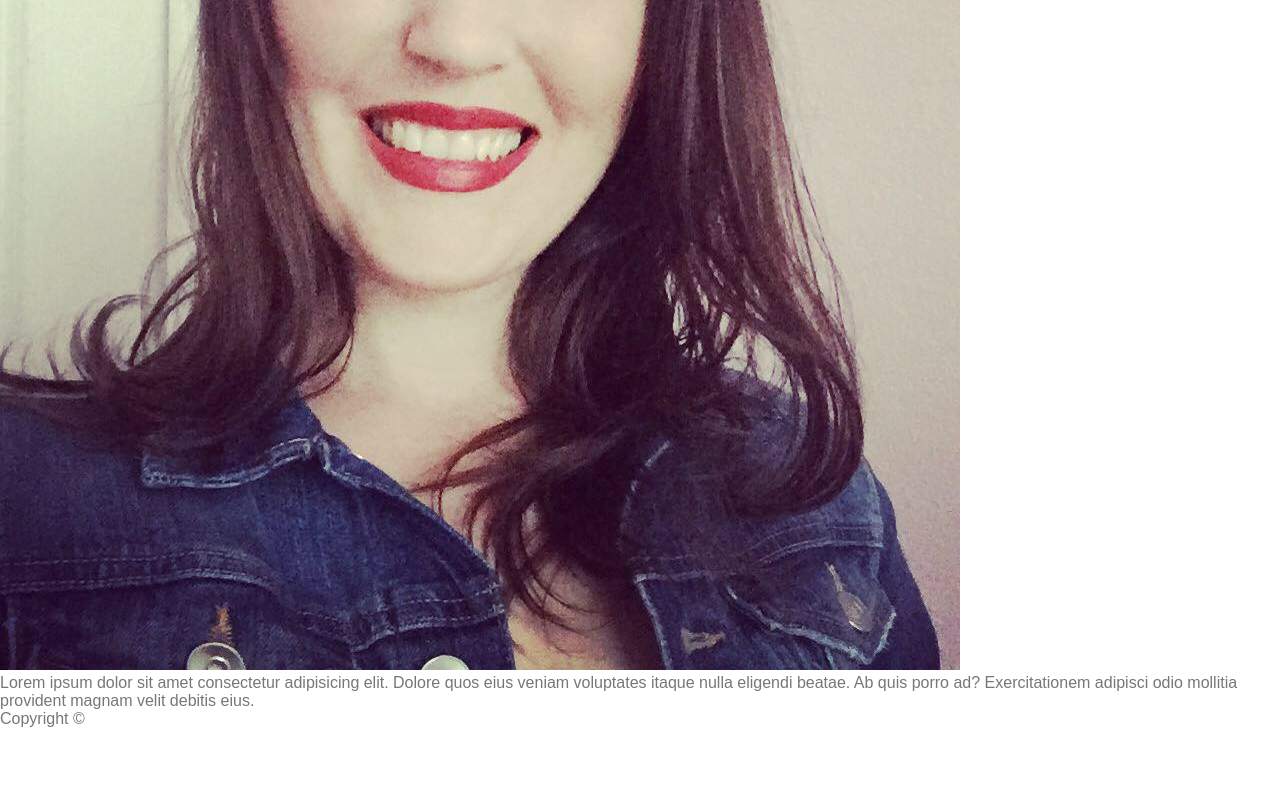
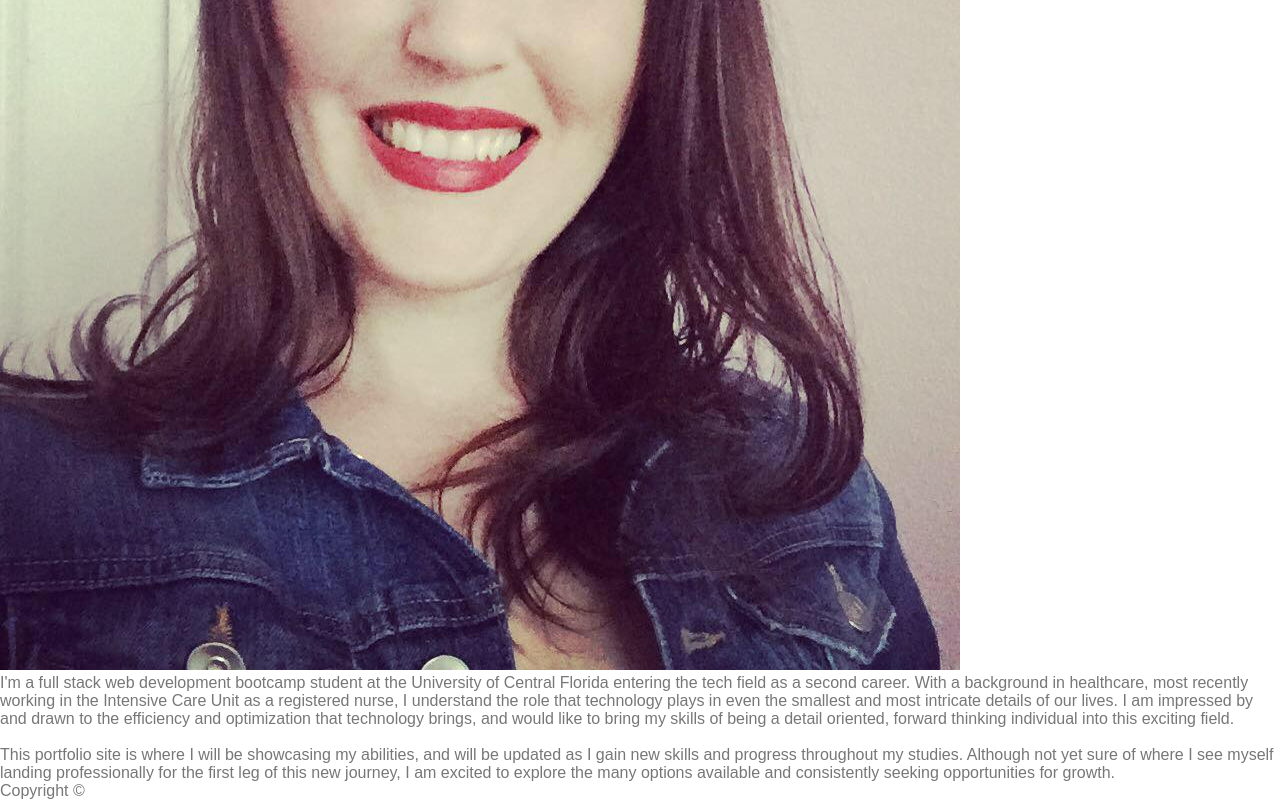
Before and after one commit to cng732/Portfolio, a plain HTML site: page index.html in a window 1280 px wide. Shown: the part 388-1188 px from the top of the page. Before the commit the page ends 1116 px from the top, so only its background shows below. Drawn offline with Linux system fonts and the light colour scheme.

Commit message:
Updated bio section on main page

```diff
--- a/index.html
+++ b/index.html
@@ -19,11 +19,18 @@
             </div>
         </header>
 
-            <article>
+        <section>
             <h2 id="heading">About Me</h2>
             <img src="assets/images/profile.jpg" alt="Charlotte Goodwin">
-                <p>Lorem ipsum dolor sit amet consectetur adipisicing elit. Dolore quos eius veniam voluptates itaque nulla eligendi beatae. Ab quis porro ad? Exercitationem adipisci odio mollitia provident magnam velit debitis eius.</p>
-            </article>
+            <p>
+                I'm a full stack web development bootcamp student at the University of Central Florida entering the tech field as a second career. With a background in healthcare, most recently working in the Intensive Care Unit as a registered nurse, I understand the role that technology plays in even the smallest and most intricate details of our lives. I am impressed by and drawn to the efficiency and optimization that technology brings, and would like to bring my skills of being a detail oriented, forward thinking individual into this exciting field.
+            </p>
+            <br>
+            <p>
+                This portfolio site is where I will be showcasing my abilities, and will be updated as I gain new skills and progress throughout my studies. Although not yet sure of where I see myself landing professionally for the first leg of this new journey, I am excited to explore the many options available and consistently seeking opportunities for growth.
+
+            </p>
+        </section>
     </div>
     <footer class="footer">Copyright ©</footer>
 </body>
```
Lines whose indentation alone changed are shown as unchanged.
